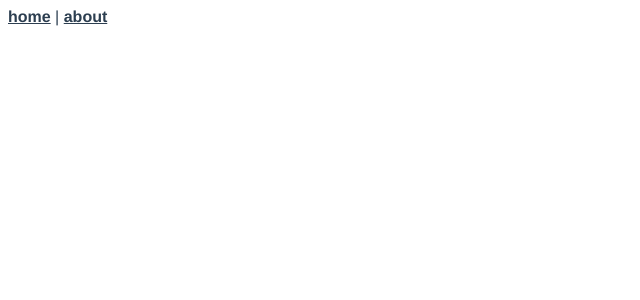
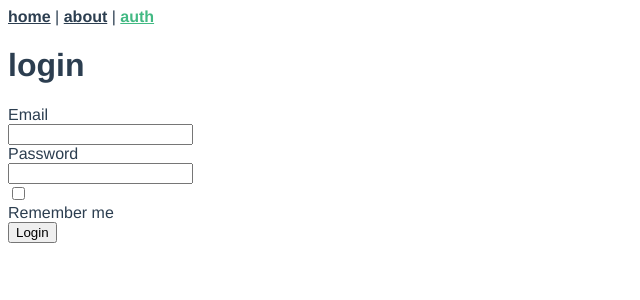
Before and after one commit to Davans01/Leiden_project, a Vue app: page /auth in a window 1280 px wide. Before the commit this address had no page. Shown: the top 300 px of the page, without its empty margins (0-640 px from the left). Built offline with nearby package versions, Linux system fonts and the light colour scheme.

Commit message:
login frontend

```diff
--- a/package.json
+++ b/package.json
@@ -10,7 +10,8 @@
   "dependencies": {
     "core-js": "^3.6.5",
     "vue": "^3.0.0",
-    "vue-router": "^4.0.0-0"
+    "vue-router": "^4.0.0-0",
+    "vuex": "^4.0.0"
   },
   "devDependencies": {
     "@vue/cli-plugin-babel": "~4.5.0",
--- a/src/app.vue
+++ b/src/app.vue
@@ -1,7 +1,8 @@
 <template>
   <div id="nav">
     <router-link to="/">home</router-link> |
-    <router-link to="/about">about</router-link>
+    <router-link to="/about">about</router-link> |
+    <router-link to="/auth">auth</router-link>
   </div>
   <router-view />
 </template>
--- a/src/main.js
+++ b/src/main.js
@@ -1,7 +1,9 @@
 import { createApp } from "vue"
 import App from "./app.vue"
 import router from "./router"
+import { store } from "./store"
 
-createApp(App)
+export const app = createApp(App)
   .use(router)
+  .use(store)
   .mount("#app")
--- /dev/null
+++ b/src/request.js
@@ -0,0 +1,33 @@
+export const request = async (url, data = undefined, headers = {}) => {
+  const [method, path] = url.includes(" ") ? url.split(" ") : ["GET", url]
+
+  const requestHeaders = new Headers()
+  if (data) {
+    requestHeaders.set("Content-Type", "application/json")
+  }
+  for (const [name, value] of Object.entries(headers)) {
+    requestHeaders.set(name, value)
+  }
+
+  const response = await fetch(`http://localhost:5000${path}`, {
+    method,
+    body: JSON.stringify(data),
+    headers: requestHeaders,
+    credentials: "include",
+  })
+
+  let responseData = undefined
+  if (response.ok) {
+    const json = await response.text()
+    if (json) {
+      responseData = JSON.parse(json)
+    }
+  }
+
+  return {
+    ok: response.ok,
+    status: response.status,
+    headers: response.headers,
+    data: responseData,
+  }
+}
--- a/src/router/index.js
+++ b/src/router/index.js
@@ -11,6 +11,11 @@ const routes = [
     name: "about",
     component: () => import("../views/about.vue"),
   },
+  {
+    path: "/auth",
+    name: "auth",
+    component: () => import("../views/auth.vue"),
+  },
 ]
 
 const router = createRouter({
--- /dev/null
+++ b/src/store/index.js
@@ -0,0 +1,8 @@
+import { createStore } from "vuex"
+import { auth } from "./modules/auth"
+
+export const store = createStore({
+  modules: {
+    auth,
+  },
+})
--- /dev/null
+++ b/src/store/modules/auth.js
@@ -0,0 +1,49 @@
+import { request } from "../../request"
+
+export const auth = {
+  state() {
+    return {
+      user: null,
+    }
+  },
+  getters: {
+    isLoggedIn(state) {
+      return state.user !== null
+    },
+  },
+  mutations: {
+    setAuthUserData(state, user) {
+      state.user = user
+    },
+  },
+  actions: {
+    async login(context, requestData) {
+      const { ok, data } = await request("POST /auth/login", requestData)
+
+      if (ok) {
+        context.commit("setAuthUserData", data)
+      } else {
+        context.commit("setAuthUserData", null)
+      }
+    },
+
+    async logout(context) {
+      const { ok } = await request("POST /auth/logout")
+
+      if (ok) {
+        context.commit("setAuthUserData", null)
+      }
+    },
+
+    async register(context, requestData) {
+      const { ok } = await request("POST /auth/login", requestData)
+
+      if (ok) {
+        context.dispatch("login", {
+          email: requestData.email,
+          password: requestData.password,
+        })
+      }
+    },
+  },
+}
--- /dev/null
+++ b/src/views/auth.vue
@@ -0,0 +1,64 @@
+<template>
+  <h1>login</h1>
+  <form @submit="logout($event)" v-if="isLoggedIn">
+    <input type="submit" value="Logout" />
+  </form>
+  <form @submit="login($event)" v-else>
+    <label class="input-container">
+      <div class="input-label">Email</div>
+      <input v-model="email" type="email" />
+    </label>
+    <label class="input-container">
+      <div class="input-label">Password</div>
+      <input v-model="password" type="password" />
+    </label>
+    <label class="input-container">
+      <input v-model="remember" type="checkbox" />
+      <div class="input-label">Remember me</div>
+    </label>
+    <input type="submit" value="Login" />
+  </form>
+</template>
+
+<script>
+import { mapGetters } from "vuex"
+
+export default {
+  name: "auth",
+  data() {
+    return {
+      email: "",
+      password: "",
+      remember: false,
+    }
+  },
+  computed: {
+    ...mapGetters(["isLoggedIn"]),
+  },
+  methods: {
+    login(event) {
+      event.preventDefault()
+      this.$store.dispatch("login", {
+        email: this.email,
+        password: this.password,
+        remember: this.remember,
+      })
+    },
+
+    logout(event) {
+      event.preventDefault()
+      this.$store.dispatch("logout")
+    },
+  },
+}
+</script>
+
+<style lang="scss" scoped>
+.input-container {
+  display: block;
+}
+
+.input-label {
+  display: block;
+}
+</style>
--- a/src/views/home.vue
+++ b/src/views/home.vue
@@ -1,6 +1,7 @@
 <template>
   <h1>home</h1>
   <api-status></api-status>
+  <pre>{{ state }}</pre>
 </template>
 
 <script>
@@ -11,5 +12,10 @@ export default {
   components: {
     ApiStatus,
   },
+  computed: {
+    state() {
+      return JSON.stringify(this.$store.state, undefined, 2)
+    },
+  },
 }
 </script>
```
Also changed, not shown: 2 other files (tests, documents, lock files or other folders).
